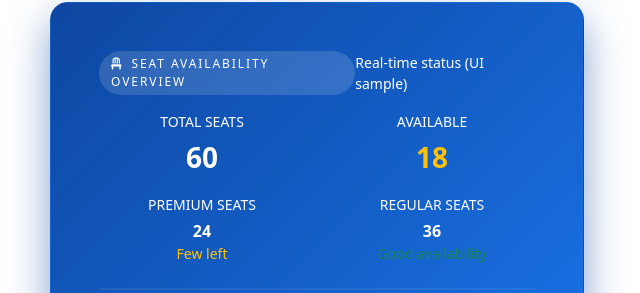
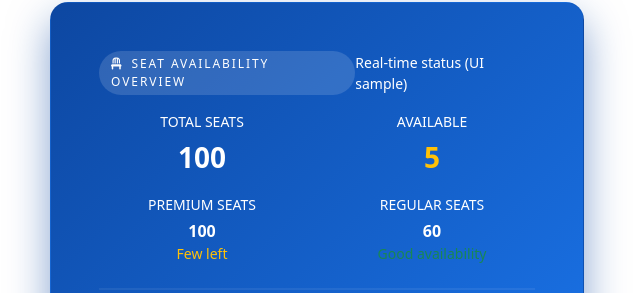
Before and after one commit to Heartthorb/vamika-library, a plain HTML site: page index.html in a window 1280 px wide. Shown: the part 878-1171 px from the top of the page, 614-1254 px from the left. Drawn offline with nearby package versions, Linux system fonts and the light colour scheme.

Commit message:
Update seat counts in index.html

```diff
--- a/index.html
+++ b/index.html
@@ -556,20 +556,20 @@
                     <div class="row text-center gy-3">
                         <div class="col-6">
                             <div class="mb-1 text-uppercase small text-light-50">Total Seats</div>
-                            <div class="fs-3 fw-bold">60</div>
+                            <div class="fs-3 fw-bold">100</div>
                         </div>
                         <div class="col-6">
                             <div class="mb-1 text-uppercase small text-light-50">Available</div>
-                            <div class="fs-3 fw-bold text-warning" id="availableSeats">18</div>
+                            <div class="fs-3 fw-bold text-warning" id="availableSeats">5</div>
                         </div>
                         <div class="col-6 mt-3">
                             <div class="mb-1 small text-uppercase text-light-50">Premium Seats</div>
-                            <div class="fw-semibold">24</div>
+                            <div class="fw-semibold">100</div>
                             <div class="small text-warning">Few left</div>
                         </div>
                         <div class="col-6 mt-3">
                             <div class="mb-1 small text-uppercase text-light-50">Regular Seats</div>
-                            <div class="fw-semibold">36</div>
+                            <div class="fw-semibold">60</div>
                             <div class="small text-success">Good availability</div>
                         </div>
                     </div>
```
